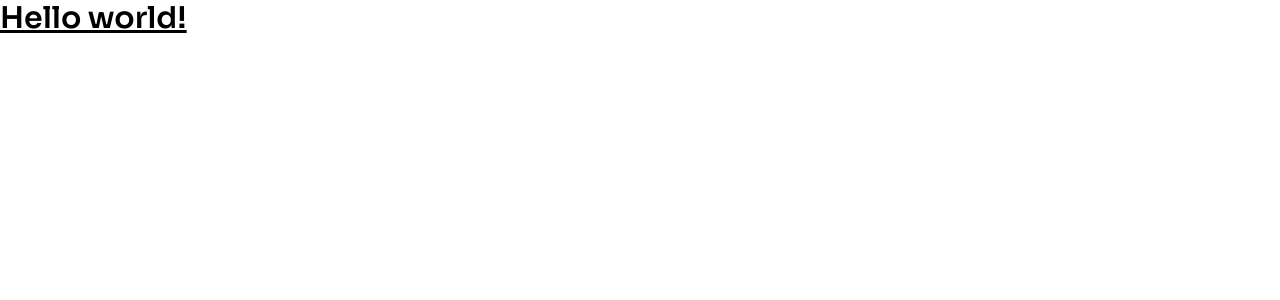
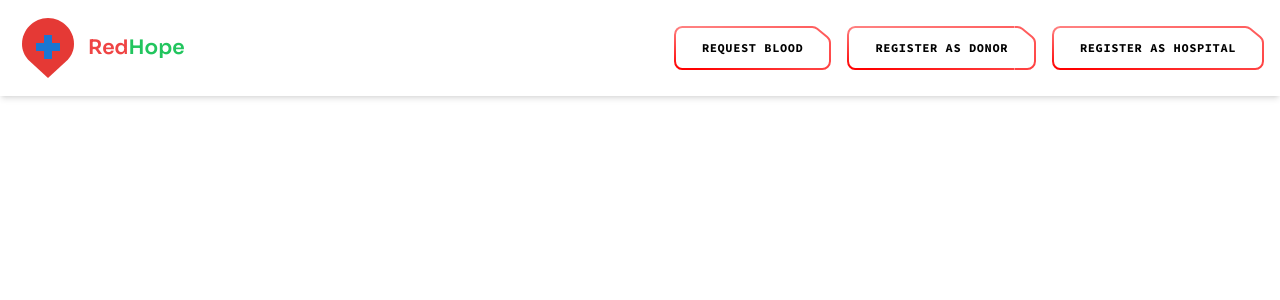
Before and after one commit to Rajamiththiran/RedHope_FrontEnd, a React (Vite) app: page / in a window 1280 px wide. Shown: the top 300 px of the page. Built offline with nearby package versions, Linux system fonts and the light colour scheme.

Commit message:
some updates

```diff
--- a/index.html
+++ b/index.html
@@ -2,7 +2,7 @@
 <html lang="en">
   <head>
     <meta charset="UTF-8" />
-    <link rel="icon" type="image/svg+xml" href="/public/icons8-rh+-96.png" />
+    <link rel="icon" type="image/svg+xml" href="/icons8-rh+-96.png" />
     <meta name="viewport" content="width=device-width, initial-scale=1.0" />
     <title>RedHope</title>
   </head>
--- a/src/App.jsx
+++ b/src/App.jsx
@@ -1,5 +1,20 @@
-function App() {
-  return <h1 className="text-3xl font-bold underline">Hello world!</h1>;
-}
+import { Route, Routes } from "react-router-dom";
+import ButtonGradient from "./assets/svg/ButtonGradient";
+import DonorRegister from "./components/donor_register";
+import NavBar from "./components/nav_bar";
+
+const App = () => {
+  return (
+    <>
+      <NavBar />
+      <Routes>
+        <Route path="/donor-register" element={<DonorRegister />} />
+        {/* Add other routes here */}
+      </Routes>
+
+      <ButtonGradient />
+    </>
+  );
+};
 
 export default App;
```
